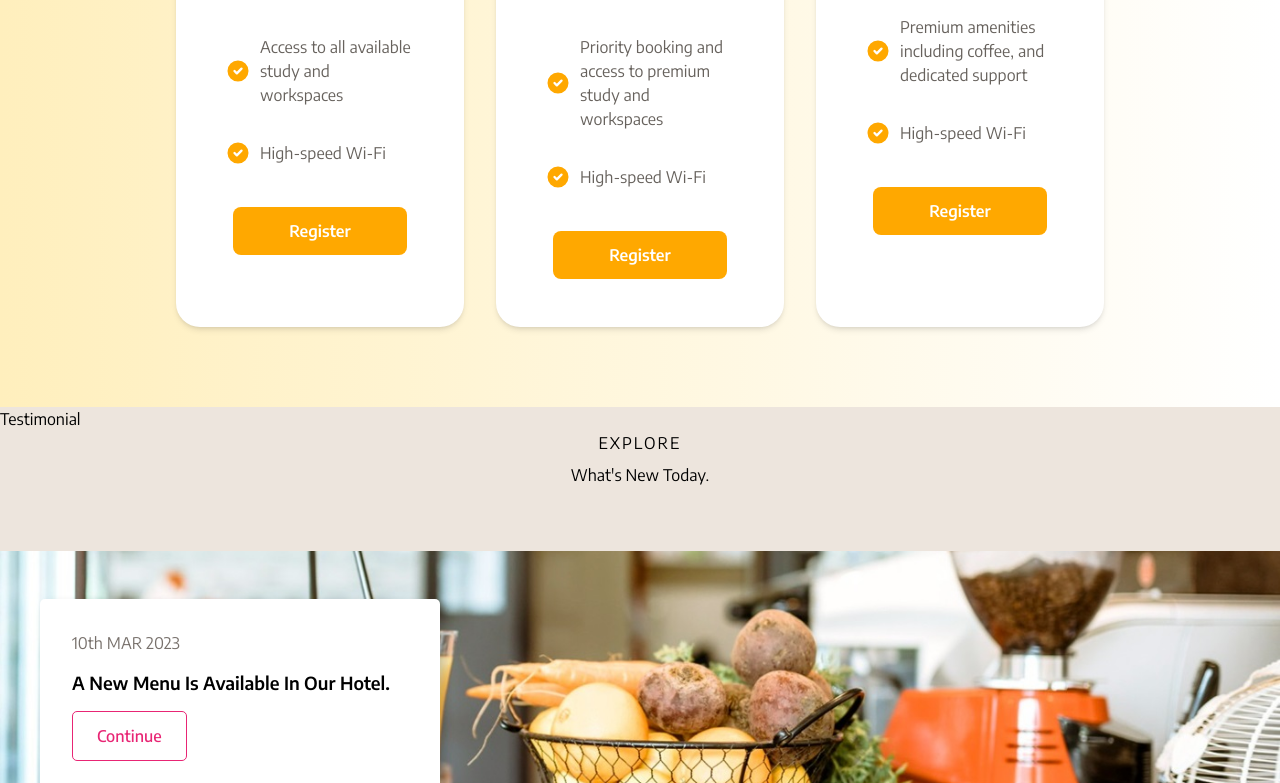
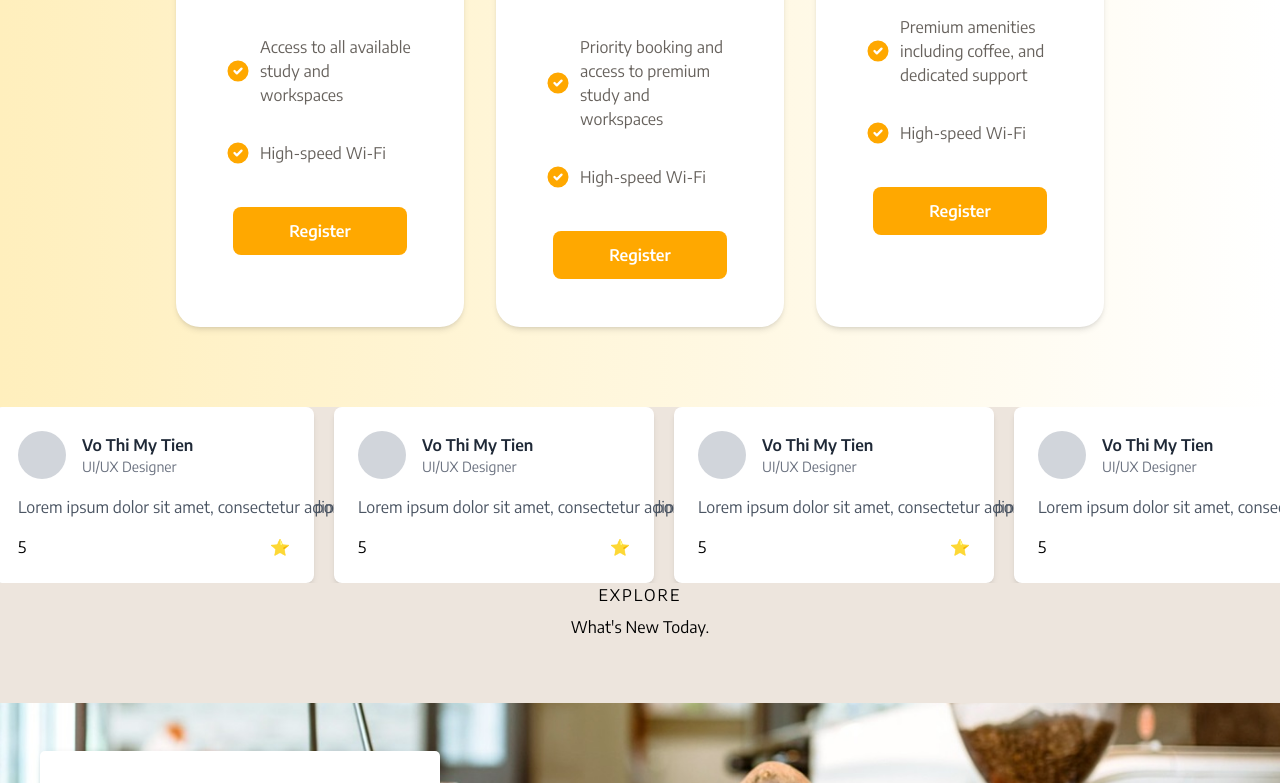
Before and after one commit to ThuongMinhMai/StudySpace, a React (Vite) app: page / in a window 1280 px wide. Shown: the part 5459-6242 px from the top of the page. Built offline with nearby package versions, Linux system fonts and the light colour scheme.

Commit message:
create scroll riviu

```diff
--- a/src/components/global/organisms/AboutUs.css
+++ b/src/components/global/organisms/AboutUs.css
@@ -10,8 +10,8 @@
     background: #f5f0ec;
     filter: blur(50px);
     position: absolute;
-    top: 0;
-    left: 0;
+    /* top: 0; */
+    /* left: 0; */
     z-index: 10;
 
   }
--- a/src/components/global/organisms/HeaderHomePage.tsx
+++ b/src/components/global/organisms/HeaderHomePage.tsx
@@ -89,7 +89,7 @@ function HeaderHomePage() {
           <li>
             <a
               className={`relative isolate pb-2 transition-all duration-300 ${isMenuOpen ? 'text-white' : ''}`}
-              href='#explore'
+              href='#offer'
             >
               Offer
             </a>
--- a/src/components/global/organisms/Offer.tsx
+++ b/src/components/global/organisms/Offer.tsx
@@ -1,14 +1,16 @@
-import { TableOfContents } from 'lucide-react'
-import React from 'react'
-import { CircleCheck } from 'lucide-react';
+import { CircleCheck } from 'lucide-react'
+import './AboutUs.css'
 
 function Offer() {
   return (
-    <section className=' room__container bg-gradient-to-r from-[#ffefbd] to-[#FFFFFF] px-44 py-20' id='room'>
+    <div className='relative bg-gradient-to-r from-[#ffefbd] to-[#FFFFFF]'>
+      {/* <div className='box absolute -top-72 left-0'></div> */}
+
+      <section className='room__container  lg:px-44 lg:py-20 md:px-6 md:py-10 sm:p-6 p-4' id='offer'>
         <div>
           <button className='bg-[#FFDFAE]/80 px-8 py-3 text-[#FFA800] font-bold rounded-lg'>Price Package</button>
         </div>
-      <div className='flex justify-center items-stretch gap-28 my-10'>
+        <div className='flex flex-col sm:flex-row justify-center items-stretch lg:gap-20 md:gap-28 my-10 '>
           <p className='section__subheader flex-1 text-[#4E4E4E] font-bold text-5xl '>Choose Your Perfect Combo</p>
           <h2 className='section__header flex-1 text-[#67625D] font-light text- leading-loose tracking-wider'>
             Choose your perfect combo membership to unlock exclusive benefits and tailored services that fit your study
@@ -17,99 +19,90 @@ function Offer() {
         </div>
         <div className='room__grid mt-16 grid gap-4  '>
           <div className='room__card bg-white overflow-hidden rounded-3xl shadow-md'>
-
             <div className='room__card__details p-4 flex flex-col justify-center items-center gap-10'>
               <h4 className='mt-8 text-center text-2xl font-bold '>Basic</h4>
               <h5 className='mb-4 text-base text-center  text-[#FFA800] '>
-             <span className='font-extrabold text-xl'>$</span> <span className='font-extrabold text-5xl'>19.67 </span><span className='text-lg text-[#767676] font-medium'>monthly</span>
+                <span className='font-extrabold text-xl'>$</span>{' '}
+                <span className='font-extrabold text-5xl'>19.67 </span>
+                <span className='text-lg text-[#767676] font-medium'>monthly</span>
               </h5>
-            <ul className="list-none space-y-8 px-8 text-[#67625D] ">
-               <li className="flex items-center">
-              <CircleCheck className="w-7 h-7 mr-2 flex-shrink-0" color='#FFFF' fill='#FFA800' />
-              5 free bookings per month
+              <ul className='list-none space-y-8 px-8 text-[#67625D] '>
+                <li className='flex items-center'>
+                  <CircleCheck className='w-7 h-7 mr-2 flex-shrink-0' color='#FFFF' fill='#FFA800' />5 free bookings per
+                  month
                 </li>
-               <li className="flex items-center">
-               <CircleCheck className="w-7 h-7 mr-2 flex-shrink-0" color='#FFFF' fill='#FFA800' />
-
-
+                <li className='flex items-center'>
+                  <CircleCheck className='w-7 h-7 mr-2 flex-shrink-0' color='#FFFF' fill='#FFA800' />
                   Access to all available study and workspaces
                 </li>
-               <li className="flex items-center">
-               <CircleCheck className="w-7 h-7 mr-2 flex-shrink-0" color='#FFFF' fill='#FFA800' />
-
-
+                <li className='flex items-center'>
+                  <CircleCheck className='w-7 h-7 mr-2 flex-shrink-0' color='#FFFF' fill='#FFA800' />
                   High-speed Wi-Fi
                 </li>
               </ul>
-            <button className='mb-8 px-14 py-3 bg-[#FFA800] text-base rounded-lg text-white font-semibold'>Register</button>
+              <button className='mb-8 px-14 py-3 bg-[#FFA800] text-base rounded-lg text-white font-semibold'>
+                Register
+              </button>
             </div>
           </div>
           <div className='room__card bg-white overflow-hidden rounded-3xl shadow-md'>
-
             <div className='room__card__details p-4 flex flex-col justify-center items-center gap-10 '>
               <h4 className='mt-8 text-center text-2xl font-bold '>Advanced</h4>
               <h5 className='mb-4 text-base text-center  text-[#FFA800] '>
-             <span className='font-extrabold text-xl'>$</span> <span className='font-extrabold text-5xl'>19.67 </span><span className='text-lg text-[#767676] font-medium'>monthly</span>
+                <span className='font-extrabold text-xl'>$</span>{' '}
+                <span className='font-extrabold text-5xl'>19.67 </span>
+                <span className='text-lg text-[#767676] font-medium'>monthly</span>
               </h5>
-            <ul className="list-none space-y-8 px-8 text-[#67625D]">
-
-              <li className="flex items-center">
-              <CircleCheck className="w-7 h-7 mr-2 flex-shrink-0" color='#FFFF' fill='#FFA800' />
-
-
+              <ul className='list-none space-y-8 px-8 text-[#67625D]'>
+                <li className='flex items-center'>
+                  <CircleCheck className='w-7 h-7 mr-2 flex-shrink-0' color='#FFFF' fill='#FFA800' />
                   12 free bookings per month
                 </li>
-              <li className="flex items-center">
-              <CircleCheck className="w-7 h-7 mr-2 flex-shrink-0" color='#FFFF' fill='#FFA800' />
-
-
+                <li className='flex items-center'>
+                  <CircleCheck className='w-7 h-7 mr-2 flex-shrink-0' color='#FFFF' fill='#FFA800' />
                   Priority booking and access to premium study and workspaces
                 </li>
-              <li className="flex items-center">
-              <CircleCheck className="w-7 h-7 mr-2 flex-shrink-0" color='#FFFF' fill='#FFA800' />
-
-
+                <li className='flex items-center'>
+                  <CircleCheck className='w-7 h-7 mr-2 flex-shrink-0' color='#FFFF' fill='#FFA800' />
                   High-speed Wi-Fi
                 </li>
               </ul>
-            <button className='mb-8 px-14 py-3 bg-[#FFA800] text-base rounded-lg text-white font-semibold'>Register</button>
-
+              <button className='mb-8 px-14 py-3 bg-[#FFA800] text-base rounded-lg text-white font-semibold'>
+                Register
+              </button>
             </div>
           </div>
           <div className='room__card bg-white overflow-hidden rounded-3xl shadow-md'>
-
             <div className='room__card__details p-4 flex flex-col justify-center items-center gap-10'>
               <h4 className='mt-8 text-center text-2xl font-bold '>VIP</h4>
               <h5 className='mb-4 text-base text-center  text-[#FFA800] '>
-             <span className='font-extrabold text-xl'>$</span> <span className='font-extrabold text-5xl'>19.67 </span><span className='text-lg text-[#767676] font-medium'>monthly</span>
+                <span className='font-extrabold text-xl'>$</span>{' '}
+                <span className='font-extrabold text-5xl'>19.67 </span>
+                <span className='text-lg text-[#767676] font-medium'>monthly</span>
               </h5>
-            <ul className="list-none space-y-8 px-8 text-[#67625D] ">
-
-              <li className="flex items-center">
-              <CircleCheck className="w-7 h-7 mr-2 flex-shrink-0" color='#FFFF' fill='#FFA800' />
-
-
+              <ul className='list-none space-y-8 px-8 text-[#67625D] '>
+                <li className='flex items-center'>
+                  <CircleCheck className='w-7 h-7 mr-2 flex-shrink-0' color='#FFFF' fill='#FFA800' />
                   Unlimited bookings
                 </li>
-              <li className="flex items-center">
-              <CircleCheck className="w-7 h-7 mr-2 flex-shrink-0" color='#FFFF' fill='#FFA800' />
-
-
+                <li className='flex items-center'>
+                  <CircleCheck className='w-7 h-7 mr-2 flex-shrink-0' color='#FFFF' fill='#FFA800' />
                   Premium amenities including coffee, and dedicated support
                 </li>
-              <li className="flex items-center">
-              <CircleCheck className="w-7 h-7 mr-2 flex-shrink-0" color='#FFFF' fill='#FFA800' />
-
-
+                <li className='flex items-center'>
+                  <CircleCheck className='w-7 h-7 mr-2 flex-shrink-0' color='#FFFF' fill='#FFA800' />
                   High-speed Wi-Fi
                 </li>
               </ul>
-            <button className='mb-8 px-14 py-3 bg-[#FFA800] text-base rounded-lg text-white font-semibold'>Register</button>
-
+              <button className='mb-8 px-14 py-3 bg-[#FFA800] text-base rounded-lg text-white font-semibold'>
+                Register
+              </button>
             </div>
           </div>
         </div>
       </section>
+      {/* <div className='box absolute -bottom-72 left-0'></div> */}
+    </div>
   )
 }
 
--- a/src/components/global/organisms/Testimonial.tsx
+++ b/src/components/global/organisms/Testimonial.tsx
@@ -1,9 +1,65 @@
-import React from 'react'
+import React, { useEffect, useRef, useState } from 'react';
 
-function Testimonial() {
+const Testimonial = () => {
+  const containerRef = useRef(null);
+  const [isPaused, setIsPaused] = useState(false);
+
+  useEffect(() => {
+    let scrollInterval;
+
+    const startScrolling = () => {
+      scrollInterval = setInterval(() => {
+        if (containerRef.current && !isPaused) {
+          containerRef.current.scrollBy({
+            top: 0,
+            left: 1, // Adjust the scroll speed
+            behavior: 'smooth',
+          });
+
+          // Reset scroll position to start if reached the end
+          if (containerRef.current.scrollLeft >= containerRef.current.scrollWidth - containerRef.current.clientWidth) {
+            containerRef.current.scrollLeft = 0;
+          }
+        }
+      }, 20); // Interval in milliseconds, adjust for speed
+    };
+
+    startScrolling();
+
+    return () => clearInterval(scrollInterval);
+  }, [isPaused]);
+
+  const handleMouseEnter = () => setIsPaused(true);
+  const handleMouseLeave = () => setIsPaused(false);
+
   return (
-    <div>Testimonial</div>
-  )
-}
+    <div
+      ref={containerRef}
+      onMouseEnter={handleMouseEnter}
+      onMouseLeave={handleMouseLeave}
+      className="testimonial-container overflow-x-auto whitespace-nowrap scroll-smooth"
+      style={{ width: '100%', height: 'auto', display: 'flex', gap: '20px' }}
+    >
+      {Array.from({ length: 5 }).map((_, index) => (
+        <div key={index} className="testimonial-card bg-white shadow-md rounded-lg p-6 flex-shrink-0 w-80">
+          <div className="flex items-center mb-4">
+            <div className="w-12 h-12 bg-gray-300 rounded-full"></div>
+            <div className="ml-4">
+              <p className="text-gray-800 font-semibold">Vo Thi My Tien</p>
+              <p className="text-sm text-gray-500">UI/UX Designer</p>
+            </div>
+          </div>
+          <p className="text-gray-600">
+            Lorem ipsum dolor sit amet, consectetur adipiscing elit. Pellentesque id turpis in neque tempor dignissim.
+          </p>
+          <div className="flex items-center justify-between mt-4">
+            <span>5</span>
+            <span className="text-yellow-500">⭐</span>
+          </div>
+        </div>
+      ))}
+    </div>
+  );
+};
 
-export default Testimonial
+export default Testimonial;
```
Lines whose indentation alone changed are shown as unchanged.
